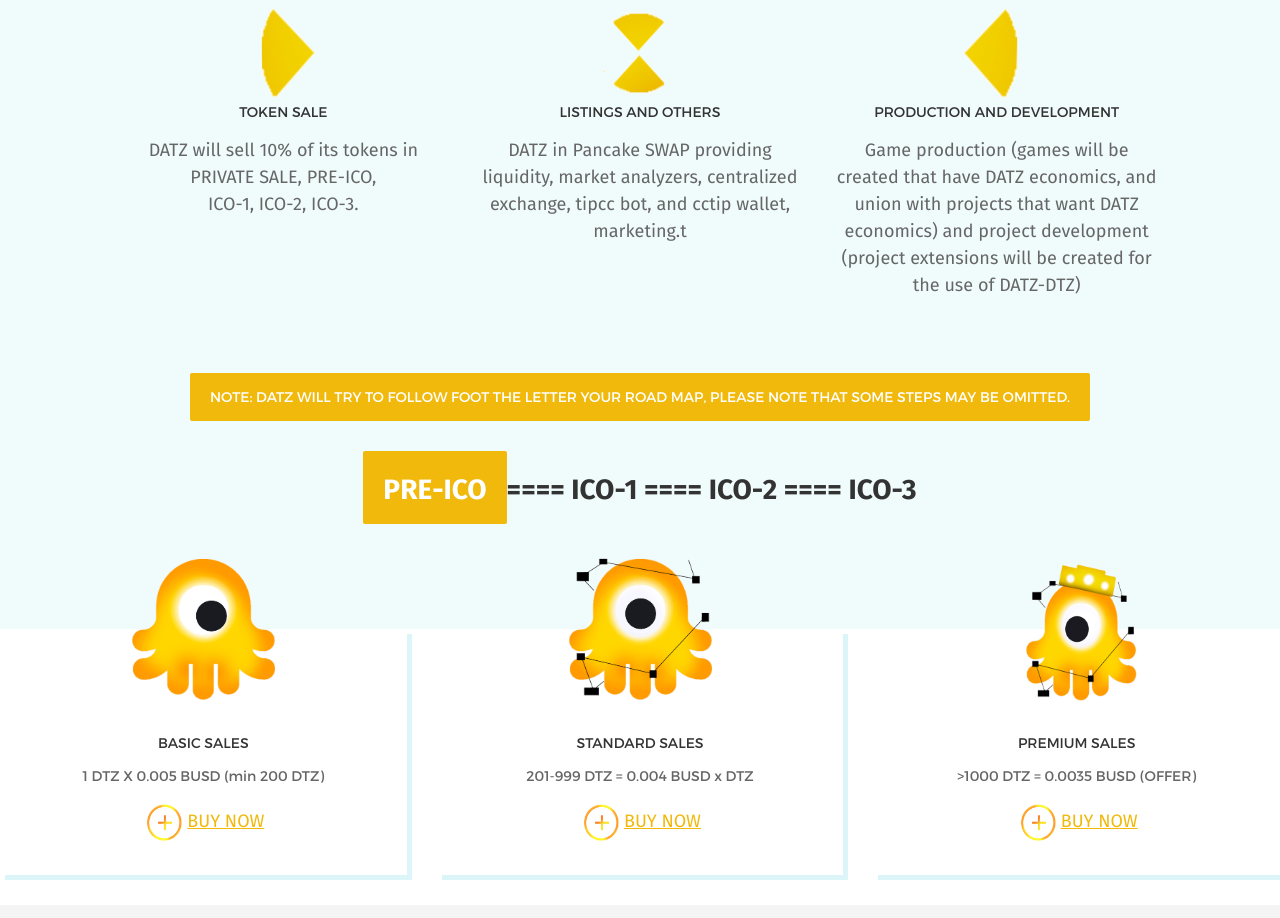
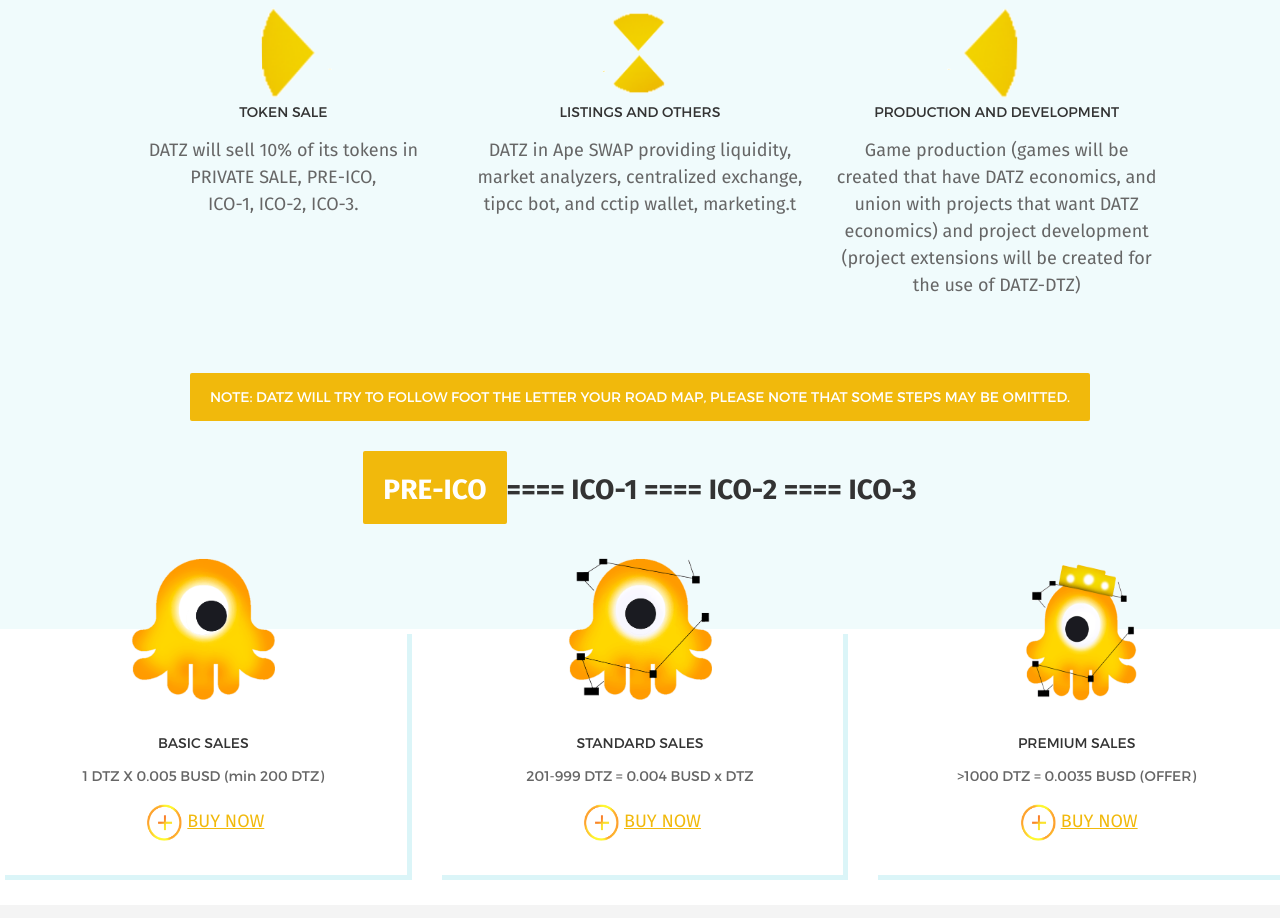
Before and after one commit to DATZ-DTZ/web, a plain HTML site: page index.html in a window 1280 px wide. Shown: the part 3800-4718 px from the top of the page. Drawn offline with nearby package versions, Linux system fonts and the light colour scheme; no server answers; files whose address does not match are found by name.

Commit message:
Update index.html

```diff
--- a/index.html
+++ b/index.html
@@ -255,7 +255,7 @@
             <div class="columns medium-4">
                 <img class="icon_medium" src="img/mod-authentication-grey.png" alt="">
                 <p class="h5">Listings and others</p>
-                <p>DATZ in Pancake SWAP providing liquidity,
+                <p>DATZ in Ape SWAP providing liquidity,
                     market analyzers, centralized exchange,
                     tipcc bot, and cctip wallet, marketing.t</p>
                 </div>
```
